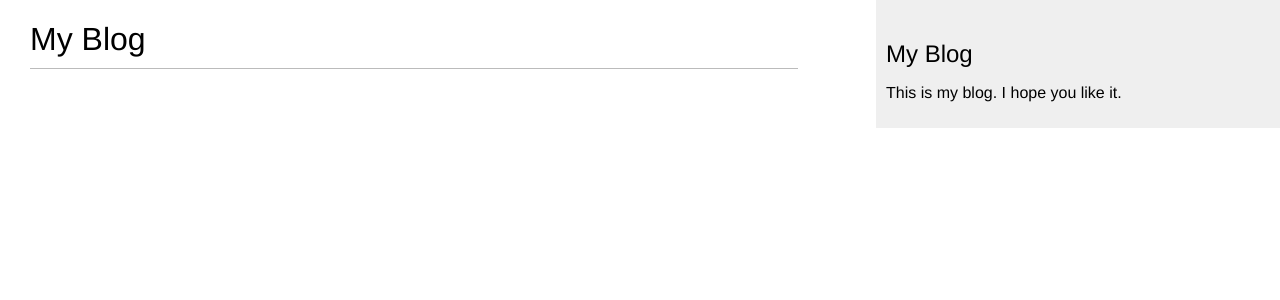
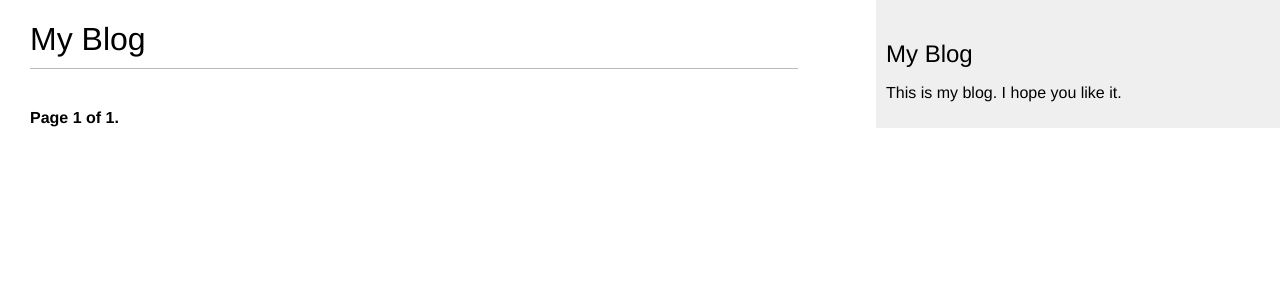
Before and after one commit to tomasrpita/django-blog-app, a Django app: page /blog/ in a window 1280 px wide. Shown: the top 300 px of the page. Run offline with Django 5.2, Linux system fonts and the light colour scheme; data that the repository does not hold is empty.

Commit message:
chore: Add pagination to post list view

```diff
--- a/mysite/blog/templates/blog/post/list.html
+++ b/mysite/blog/templates/blog/post/list.html
@@ -13,4 +13,5 @@
     </р>
         {{ post.body|truncatewords:30|linebreaks }}
     {% endfor %}
+    {% include "pagination.html" with page=posts %}
 {% endblock %}
--- /dev/null
+++ b/mysite/blog/templates/pagination.html
@@ -0,0 +1,13 @@
+<div class="pagination">
+    <span class="step-links">
+      {% if page.has_previous %}
+        <a href="?page={{ page.previous_page_number }}">Previous</a>
+      {% endif %}
+      <span class="current">
+        Page {{ page.number }} of {{ page.paginator.num_pages }}.
+      </span>
+      {% if page.has_next %}
+        <a href="?page={{ page.next_page_number }}">Next</a>
+      {% endif %}
+    </span>
+  </div>
--- a/mysite/blog/views.py
+++ b/mysite/blog/views.py
@@ -21,8 +21,7 @@ def post_detail(request, year, month, day, post):
     # except Post.DoesNotExist:
     #     raise Http404("Post not found")
     post = get_object_or_404(
-        # Post.published,
-        status=Post.Status.PUBLISHED,
+        Post.published,
         slug=post,
         publish__year=year,
         publish__month=month,
```
